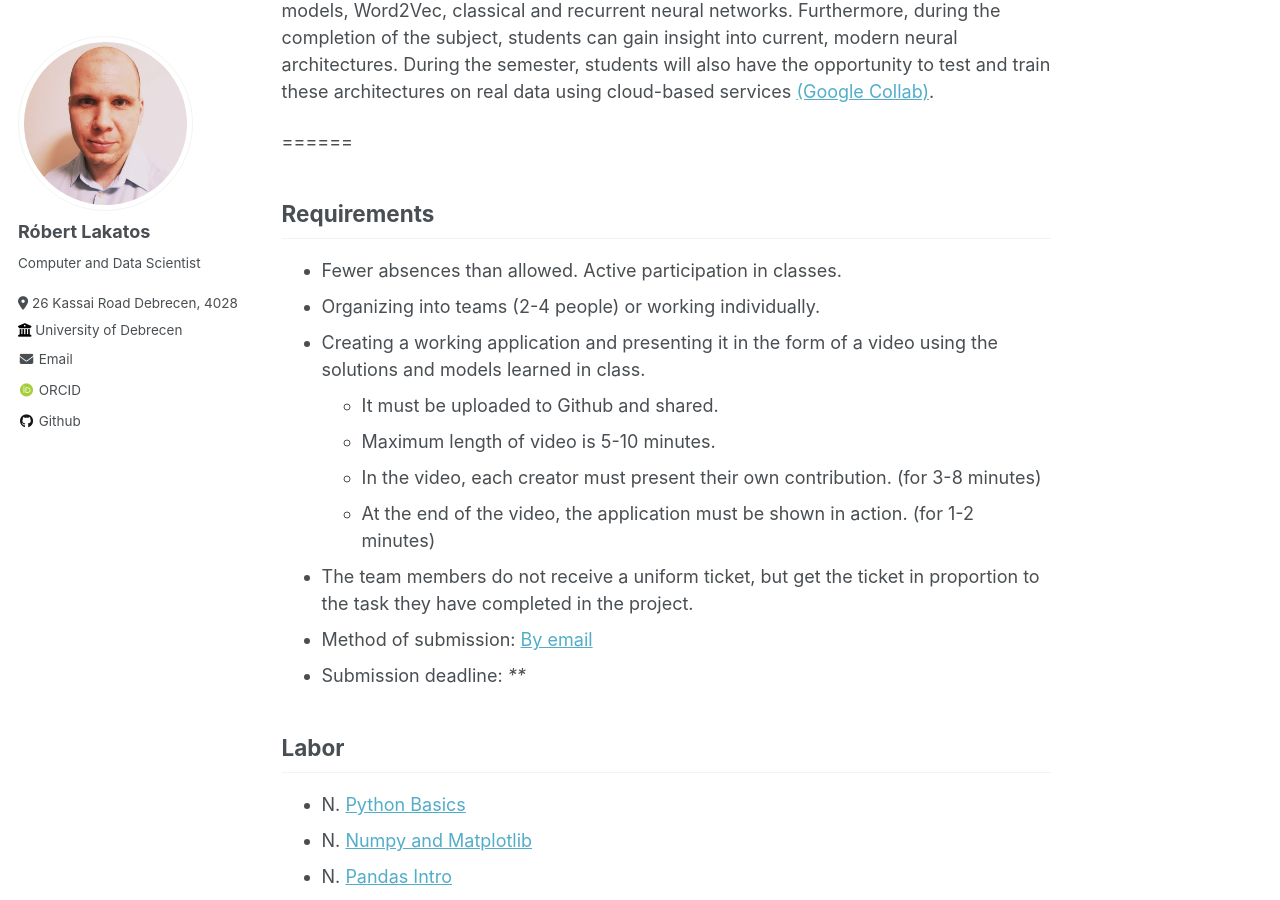
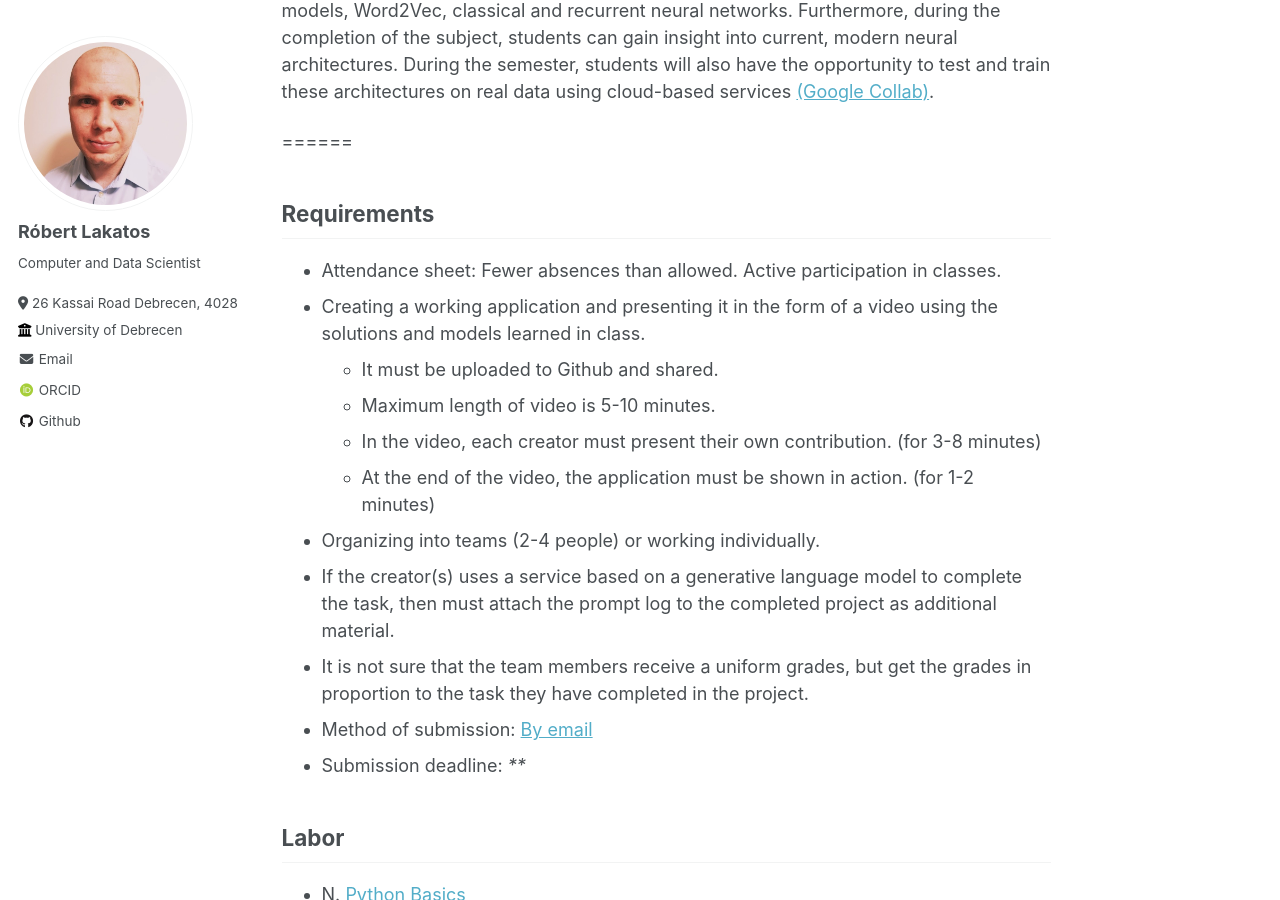
Before and after one commit to robertlakatos/me, a Jekyll site: the page built from _teaching/NLP-I.md, in a window 1280 px wide and 900 px high, scrolled down 299 px. Built offline with Jekyll 4.4.1, drawn with Linux system fonts in a browser that asks for light colours; some web fonts are replaced.

Commit message:
202409051510

```diff
--- a/_teaching/NLP-I.md
+++ b/_teaching/NLP-I.md
@@ -2,7 +2,7 @@
 title: "Introduction to Natural Language Text Processing"
 collection: teaching
 type: "B.Sc course"
-permalink: /teaching/NLP-I
+permalink: teaching/NLP-I
 venue: "University of Debrecen, Department of Data Science and Visualization"
 date: 2024-09-05
 location: "Debrecen, Hungary"
@@ -14,14 +14,15 @@ Within the framework of the subject, students will learn about the basics of nat
 
 ## Requirements
 
-- Fewer absences than allowed. Active participation in classes.
-- Organizing into teams (2-4 people) or working individually.
+- Attendance sheet: Fewer absences than allowed. Active participation in classes.
 - Creating a working application and presenting it in the form of a video using the solutions and models learned in class.
      - It must be uploaded to Github and shared.
      - Maximum length of video is 5-10 minutes.
      - In the video, each creator must present their own contribution. (for 3-8 minutes)
      - At the end of the video, the application must be shown in action. (for 1-2 minutes)
-- The team members do not receive a uniform ticket, but get the ticket in proportion to the task they have completed in the project.
+- Organizing into teams (2-4 people) or working individually.
+- If the creator(s) uses a service based on a generative language model to complete the task, then must attach the prompt log to the completed project as additional material.
+- It is not sure that the team members receive a uniform grades, but get the grades in proportion to the task they have completed in the project.
 - Method of submission: [By email](mailto:lakatos.robert@inf.unideb.hu)
 - Submission deadline: ****
 
```
Also changed, not shown: _teaching/AIPD.md (added, +45 -0 lines), materials/AIPD/labor/I-introduction.md (added, +9 -0 lines).
